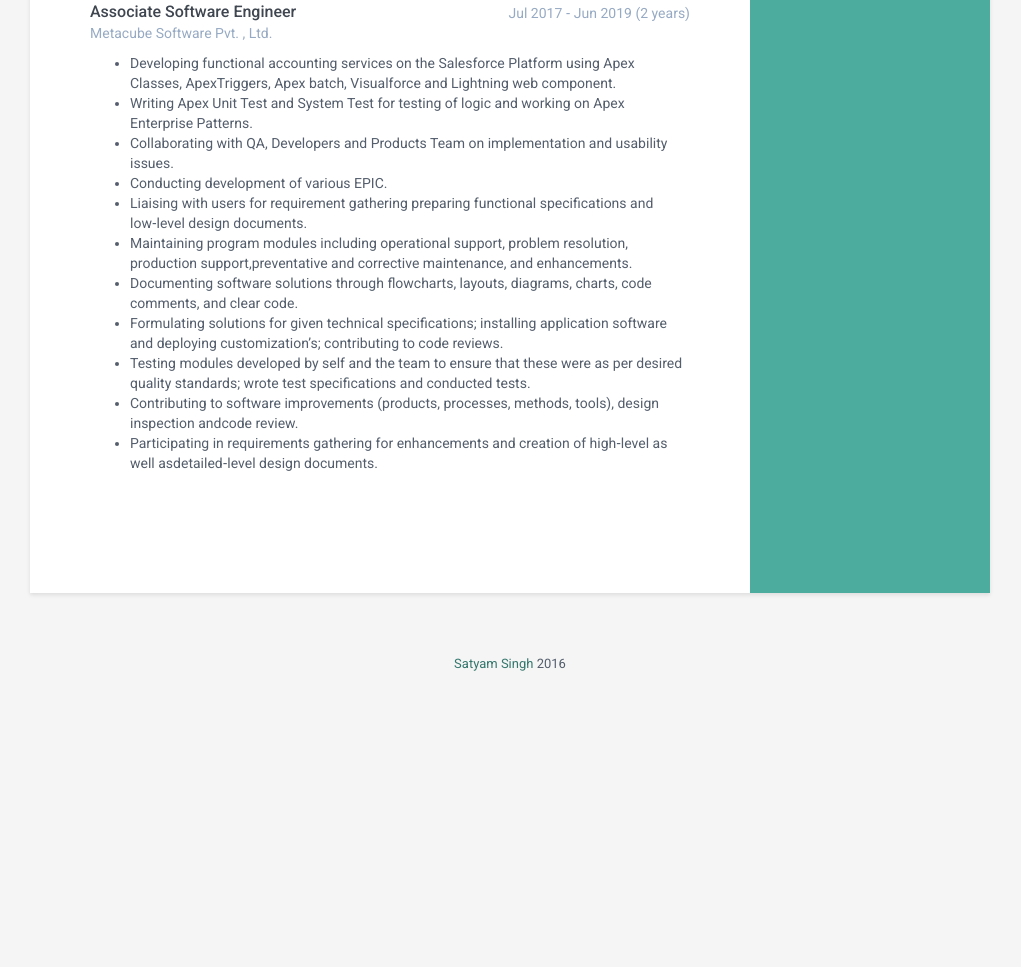
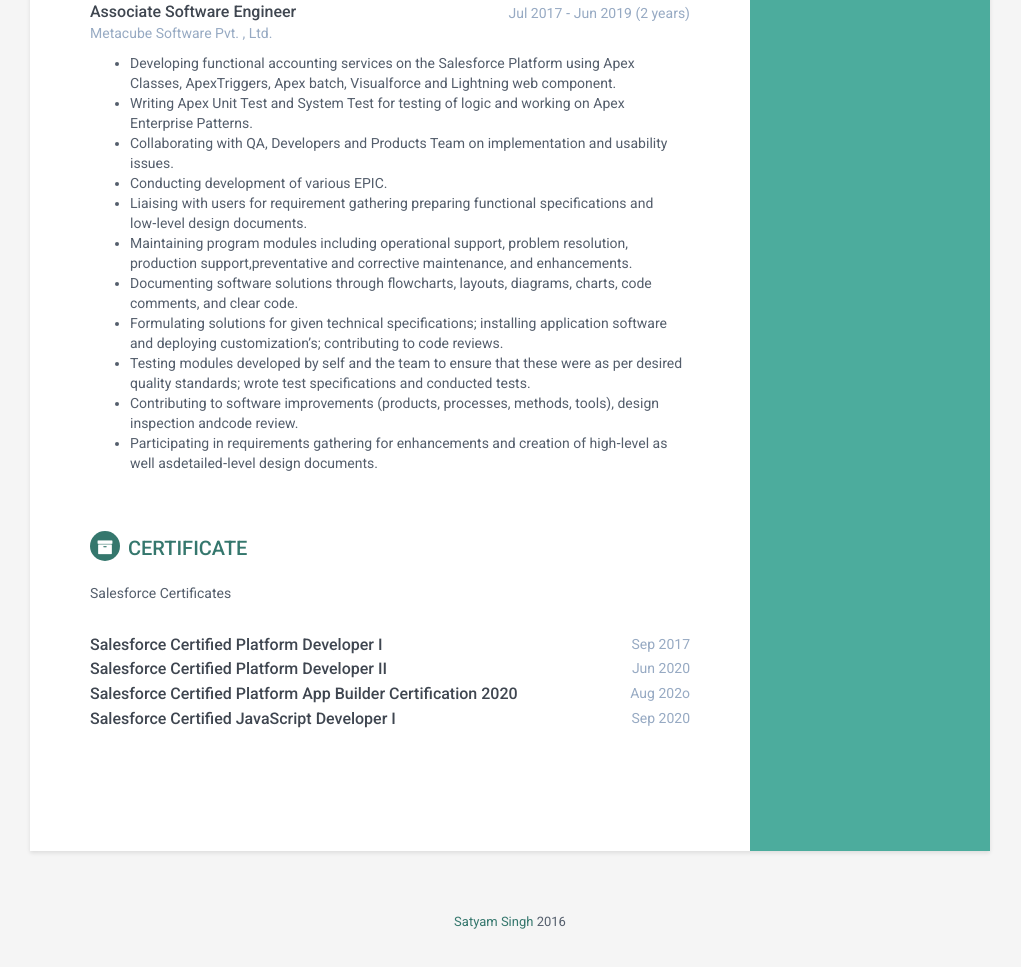
Before and after one commit to gautamsa/gautamsa.github.io, a plain HTML site: page index.html in a window 1280 px wide. Shown: the part 1090-2057 px from the top of the page, without its empty margins (130-1151 px from the left). Before the commit the page ends 1824 px from the top, so only its background shows below. Drawn offline with nearby package versions, Linux system fonts and the light colour scheme.

Commit message:
Certificate added

```diff
--- a/index.html
+++ b/index.html
@@ -196,13 +196,35 @@
                 <!--//item-->
             </section>
             <!--//section-->
-            <!--<section class="section projects-section">
-                <h2 class="section-title"><i class="fa fa-archive"></i>Projects</h2>
+            <section class="section projects-section">
+                <h2 class="section-title"><i class="fa fa-archive"></i>Certificate</h2>
                 <div class="intro">
-                    <p>I made some projects. Here are my some projects.</p>
+                    <p>Salesforce Certificates</p>
                 </div>
-                <div class="item"> <span class="project-title"><a href="https://github.com/gautamsa/blockchain" target="_blank">Blockchain</a></span> - <span class="project-tagline">Create and code blockchain objects. Implement the core logic to power the blockchain. Full test suite and code in a test-driven manner.</span> </div>
-            </section> -->
+                <div class="meta">
+                  <div class="upper-row">
+                      <span class="job-title">Salesforce Certified Platform Developer I</span>
+                      <div class="time">Sep 2017</div>
+                  </div>
+                  <div class="upper-row">
+                    <span class="job-title">Salesforce Certified Platform Developer II</span>
+                    <div class="time">Jun 2020</div>
+                  </div>
+                  <div class="upper-row">
+                    <span class="job-title">Salesforce Certified Platform App Builder Certification 2020</span>
+                    <div class="time">Aug 202o</div>
+                  </div>
+                  <div class="upper-row">
+                    <span class="job-title">Salesforce Certified JavaScript Developer I</span>
+                    <div class="time">Sep 2020</div>
+                  </div>
+                  <!--//upper-row-->
+              </div>
+                <!--//intro-->
+                <!-- <div class="item"> <span class="project-title"><a href="https://github.com/gautamsa/blockchain" target="_blank">Blockchain</a></span> - <span class="project-tagline">Create and code blockchain objects. Implement the core logic to power the blockchain. Full test suite and code in a test-driven manner.</span> </div> -->
+                <!--//item-->
+
+            </section>
             <!--//section-->
         </div>
         <!--//main-body-->
```
